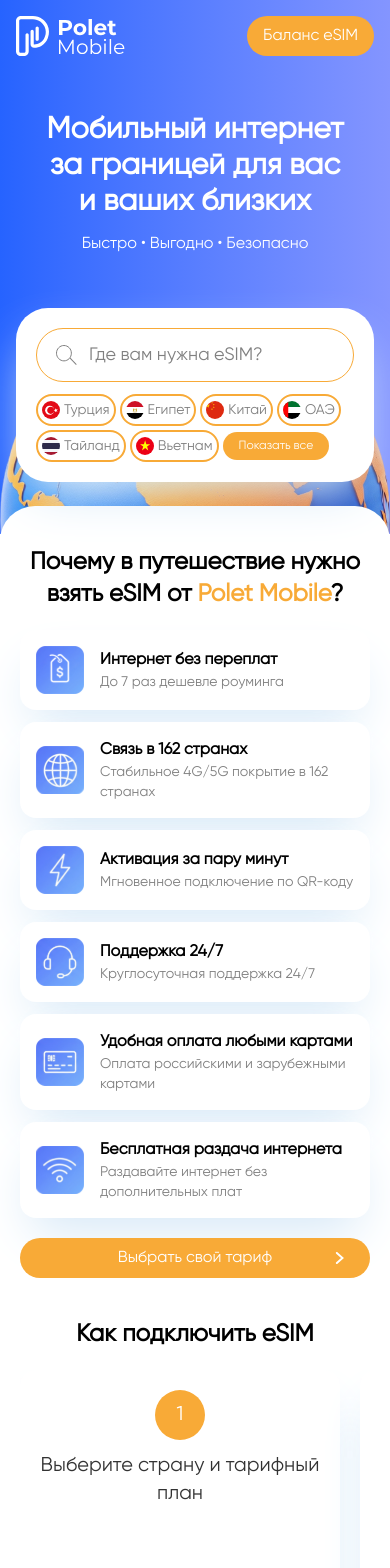
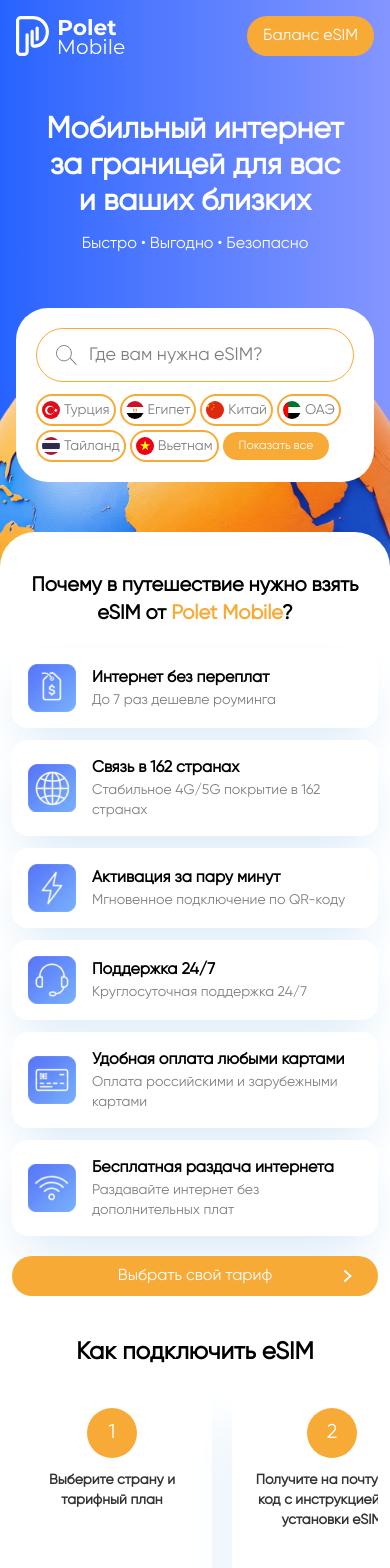
Before and after one commit to margocoding/mobile_internet_webapp, a React (Vite) app: page / in a window 390 px wide. Shown: the top 1568 px of the page. Built offline with nearby package versions, Linux system fonts and the light colour scheme.

Commit message:
Placement of modal mobile fix

```diff
--- a/src/components/shared/CheckBalanceModal.tsx
+++ b/src/components/shared/CheckBalanceModal.tsx
@@ -18,7 +18,7 @@
         name: 'Турция',
         icon: '/icons/hero_countries_modal/turkey.svg'
     },
-    isActive: true,
+    isActive: false,
     type: 'unlimited',
     endDate: new Date(Date.now() + 15 * 24 * 60 * 60 * 1000),
     gb: Infinity,
@@ -107,7 +107,7 @@
 
 
                                             <div
-                                                className={`grid grid-cols-[minmax(90px,120px)_1fr_auto] items-center gap-4 border shadow-none rounded-2xl p-4 relative border-[#F5A623]`}>
+                                                className={`grid ${isSelected && 'bg-[#FDF8F5]'} grid-cols-[minmax(90px,120px)_1fr_auto] items-center gap-4 border shadow-none rounded-2xl p-4 relative border-[#F5A623]`}>
 
                                                 {/* Основной контент */}
                                                 <div>
--- a/src/components/shared/FAQ.tsx
+++ b/src/components/shared/FAQ.tsx
@@ -71,15 +71,15 @@
             <Question question={'Я не нашел ответа на свой вопрос'} answer={<div className={'space-y-3'}>
                 <p>Ответим на любые ваши вопросы:</p>
 
-                <div className={'flex gap-3 '}>
-                    <span className={'flex gap-3 font-semibold items-center text-black'}>
+                <div className={'flex gap-3 max-md:text-sm'}>
+                    <span className={'flex gap-3 max-md:gap-3 font-semibold items-center text-black'}>
                         <img src={"/icons/footer/telegram.svg"}/>
-                        mail@gmail.com
+                        @namesupport
                       </span>
 
-                    <span className={'flex gap-3 font-semibold items-center text-black'}>
+                    <span className={'flex gap-3 max-md:gap-3 font-semibold items-center text-black'}>
                         <img src={"/icons/footer/email.svg"}/>
-                        @namesupport
+                        mail@gmail.com
                     </span>
                 </div>
             </div>}/>
--- a/src/components/shared/hero/Hero.tsx
+++ b/src/components/shared/hero/Hero.tsx
@@ -15,14 +15,14 @@
     const navigate = useNavigate();
     return (
         <motion.div
-            className="text-white max-w-5xl mx-auto space-y-3 flex min-[762px]:h-225 flex-col items-center py-10 relative"
+            className="text-white max-w-5xl mx-auto space-y-3 flex min-[762px]:h-225 max-[762px]:h-125 flex-col items-center py-10 relative overflow-hidden"
             initial="hidden"
             animate="visible"
             variants={fadeInUpStagger}
         >
             <motion.h1
                 variants={fadeInUp}
-                className="text-6xl max-[762px]:text-3xl font-bold z-10 text-center"
+                className="text-6xl max-[762px]:text-3xl font-extrabold z-10 text-center"
             >
                 Мобильный интернет <br /> за границей для вас <br /> и ваших близких
             </motion.h1>
@@ -35,7 +35,7 @@
             </motion.div>
 
             <motion.div variants={fadeInUp} className="z-10 mt-5">
-                <Card className="space-y-3 z-10 mx-4 p-5 rounded-4xl">
+                <Card className="space-y-3 z-10 mx-4 p-5 rounded-4xl shadow-none">
                     <Input
                         leftIcon={<img src="/icons/search.svg" alt="Search" />}
                         options={availableCountries.map((country) => ({
@@ -77,12 +77,14 @@
                     </div>
                 </Card>
             </motion.div>
+            <div className="absolute bottom-0 left-1/2 -translate-x-1/2 min-[762px]:w-full max-[762px]:w-115 flex justify-center overflow-hidden">
             <motion.img
                 variants={fadeInUp}
                 src="/images/earth.png"
                 alt="Earth"
-                className="absolute bottom-0 left-1/2 -translate-x-1/2 min-[762px]:w-full max-[762px]:w-235"
+                className=""
             />
+            </div>
         </motion.div>
     );
 };
--- a/src/components/shared/hero/InstallGuide.tsx
+++ b/src/components/shared/hero/InstallGuide.tsx
@@ -28,13 +28,13 @@
                 {ways.map((way, index) => (
                     <Card
                         key={index}
-                        className="space-y-3 h-117 min-w-80 relative py-5 flex flex-col items-center"
+                        className="space-y-3 h-117 max-md:h-90 min-w-50 relative py-5 flex flex-col items-center"
                     >
                         <div
                             className="w-12.5 flex justify-center items-center text-white rounded-full aspect-square text-xl bg-[#F8AA37]">
                             {index + 1}
                         </div>
-                        <p className="text-center text-[#333333] font-medium text-xl">
+                        <p className="text-center text-[#333333] font-semibold text-xl max-md:text-sm">
                             {way.text}
                         </p>
                         <img
--- a/src/components/shared/hero/WhyUs.tsx
+++ b/src/components/shared/hero/WhyUs.tsx
@@ -51,7 +51,7 @@
     >
       <motion.h1
         variants={fadeInUp}
-        className="text-4xl max-md:text-2xl text-center font-bold"
+        className="text-4xl max-[762px]:text-2xl max-[400px]:text-xl text-center font-bold"
       >
         Почему в путешествие нужно взять eSIM от{" "}
         <span className="text-[#F8AA37]">Polet Mobile</span>?
--- a/src/components/ui/Modal.tsx
+++ b/src/components/ui/Modal.tsx
@@ -46,7 +46,7 @@
                     className="
             fixed inset-0 z-50
             flex items-center justify-center
-
+            max-md:items-start
             bg-black/10
             p-10
             text-black
--- a/src/pages/InstallPage.tsx
+++ b/src/pages/InstallPage.tsx
@@ -116,12 +116,12 @@
                                       "
                         >
                             <div className="flex flex-col items-center text-center">
-                                <p className={'text-[#319F3E] flex gap-1 items-center'}>
+                                <p className={'text-[#F8AA37] flex gap-1 items-center'}>
                                     <svg className={'h-2 w-2'} width="6" height="6" viewBox="0 0 6 6" fill="none"
                                          xmlns="http://www.w3.org/2000/svg">
-                                        <circle cx="3" cy="3" r="3" fill="#319F3E"/>
+                                        <circle cx="3" cy="3" r="3" fill="currentColor"/>
                                     </svg>
-                                    Активна
+                                    Не активна
                                 </p>
                                 <div className="flex items-center gap-3 ">
                                     <h2 className="text-4xl font-medium max-md:text-2xl">
--- a/src/pages/MainPage.tsx
+++ b/src/pages/MainPage.tsx
@@ -23,7 +23,7 @@
                 <Hero setOpenedModal={setModal}/>
             </div>
             <div
-                className="bg-white -mt-80 max-[950px]:-mt-60 px-5 max-[762px]:-mt-7 pt-10 relative rounded-t-[35px] space-y-15">
+                className="bg-white -mt-80 max-[950px]:-mt-60 px-5 max-[762px]:px-3 max-[762px]:-mt-10 pt-10 relative rounded-t-[35px] space-y-15">
                 <div className={'max-w-5xl mx-auto space-y-10'}>
 
                     <WhyUs setOpenedModal={setModal}/>
```
